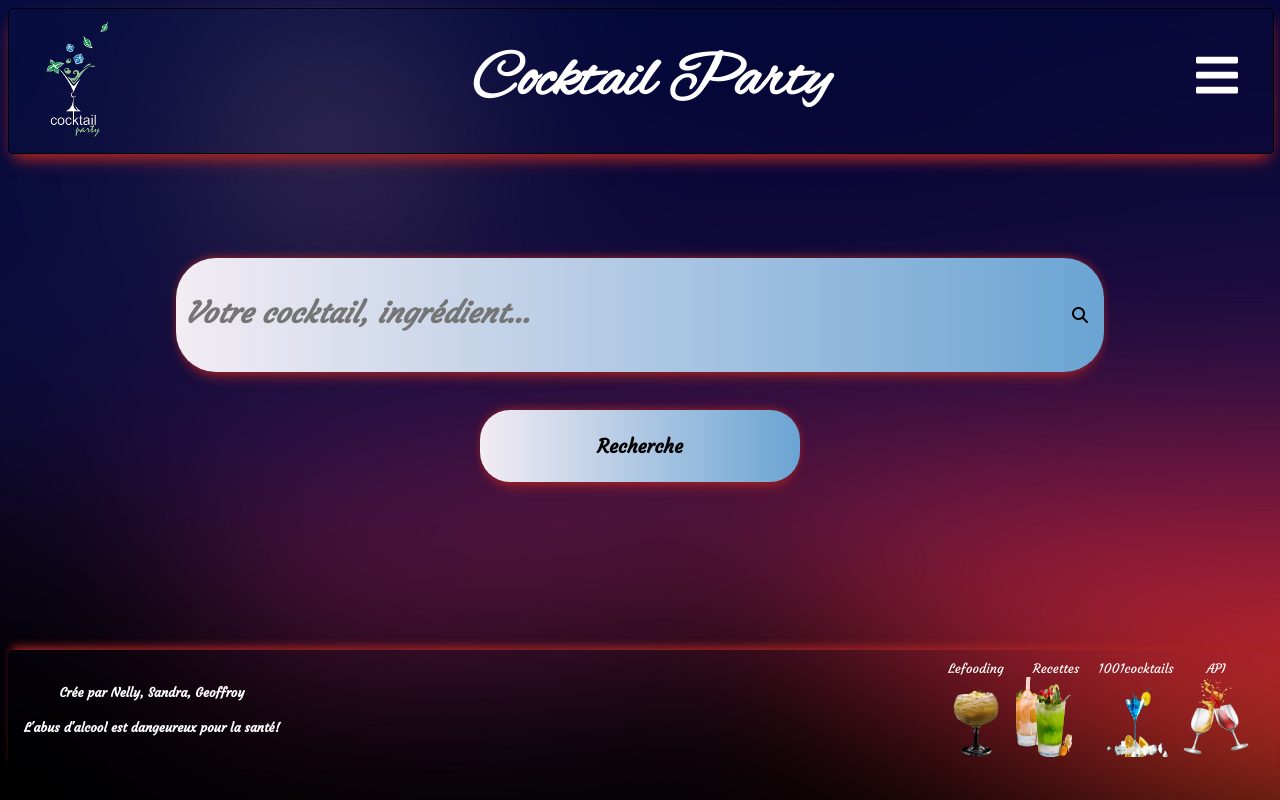
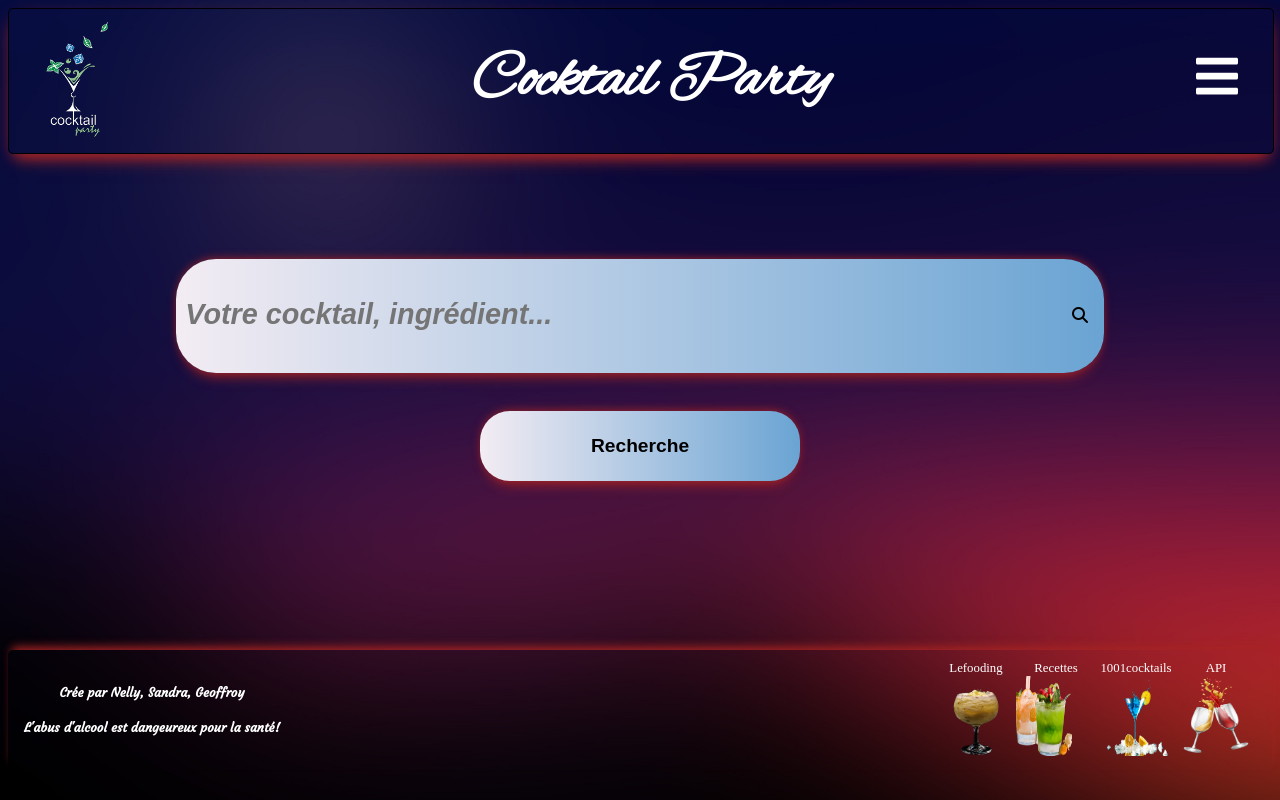
Before and after one commit to WildCodeSchool/2022-09-JS-Marseille-SNCF-P2-CocktailParty, a React (Create React App) app in the folder cocktailparty/: page / in a window 1280 px wide. Built offline with nearby package versions, Linux system fonts and the light colour scheme.

Commit message:
span add

```diff
--- a/cocktailparty/src/App.css
+++ b/cocktailparty/src/App.css
@@ -1,9 +1,7 @@
 @import url("https://fonts.googleapis.com/css2?family=Courgette&family=Dancing+Script&family=Pacifico&family=Satisfy&display=swap");
 @import url("https://fonts.googleapis.com/css2?family=Alex+Brush&display=swap");
 
-* {
-  font-family: "Courgette", cursive;
-}
+
 
 body {
   text-align: center;
--- a/cocktailparty/src/components/CocktailCard/CocktailCard.js
+++ b/cocktailparty/src/components/CocktailCard/CocktailCard.js
@@ -3,9 +3,9 @@ import "./style.css";
 
 function CocktailCard({ recette }) {
   return (
-    <>
+    <span>
       {recette}
-    </>
+    </span>
   );
 }
 
```
